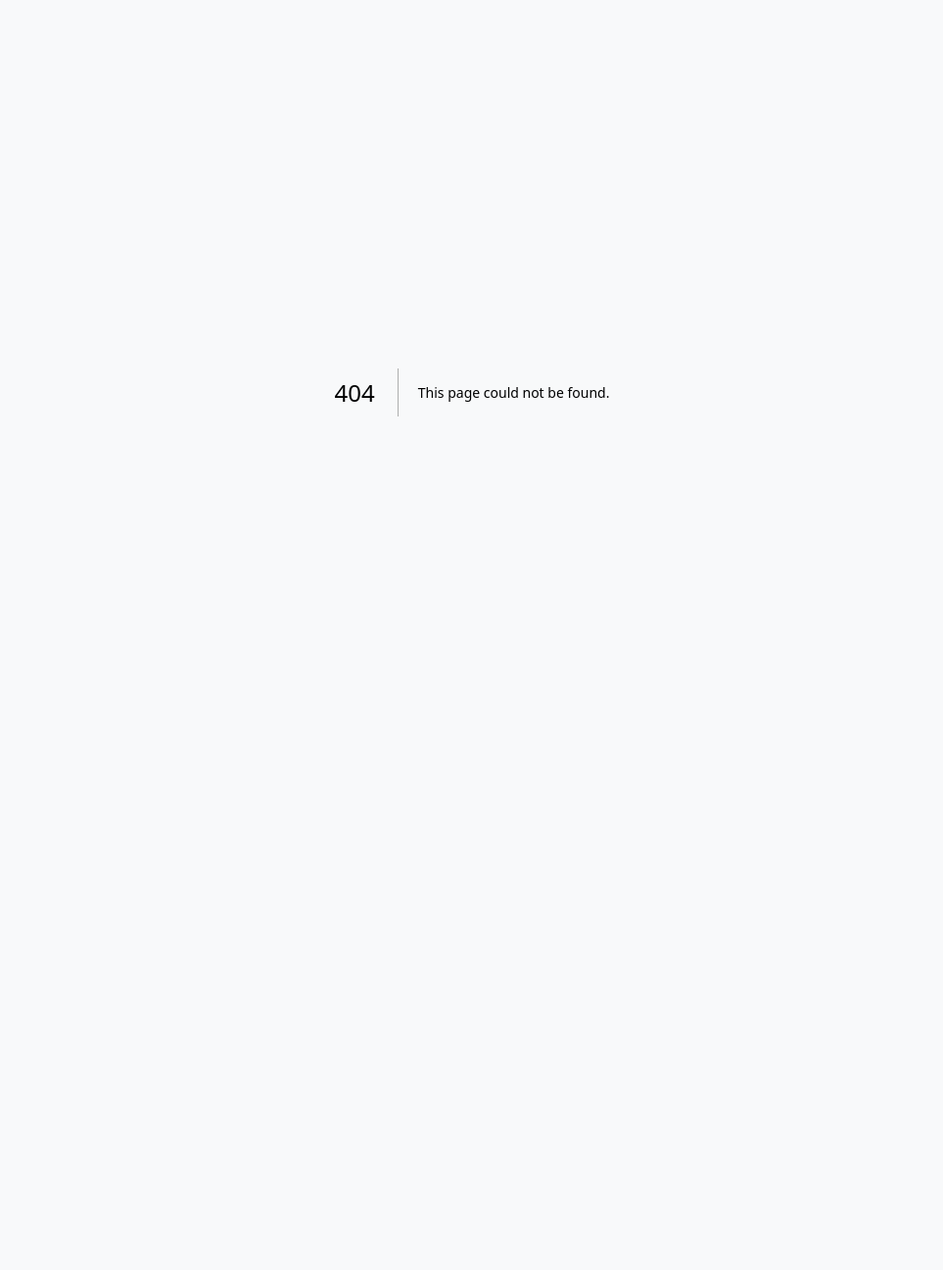
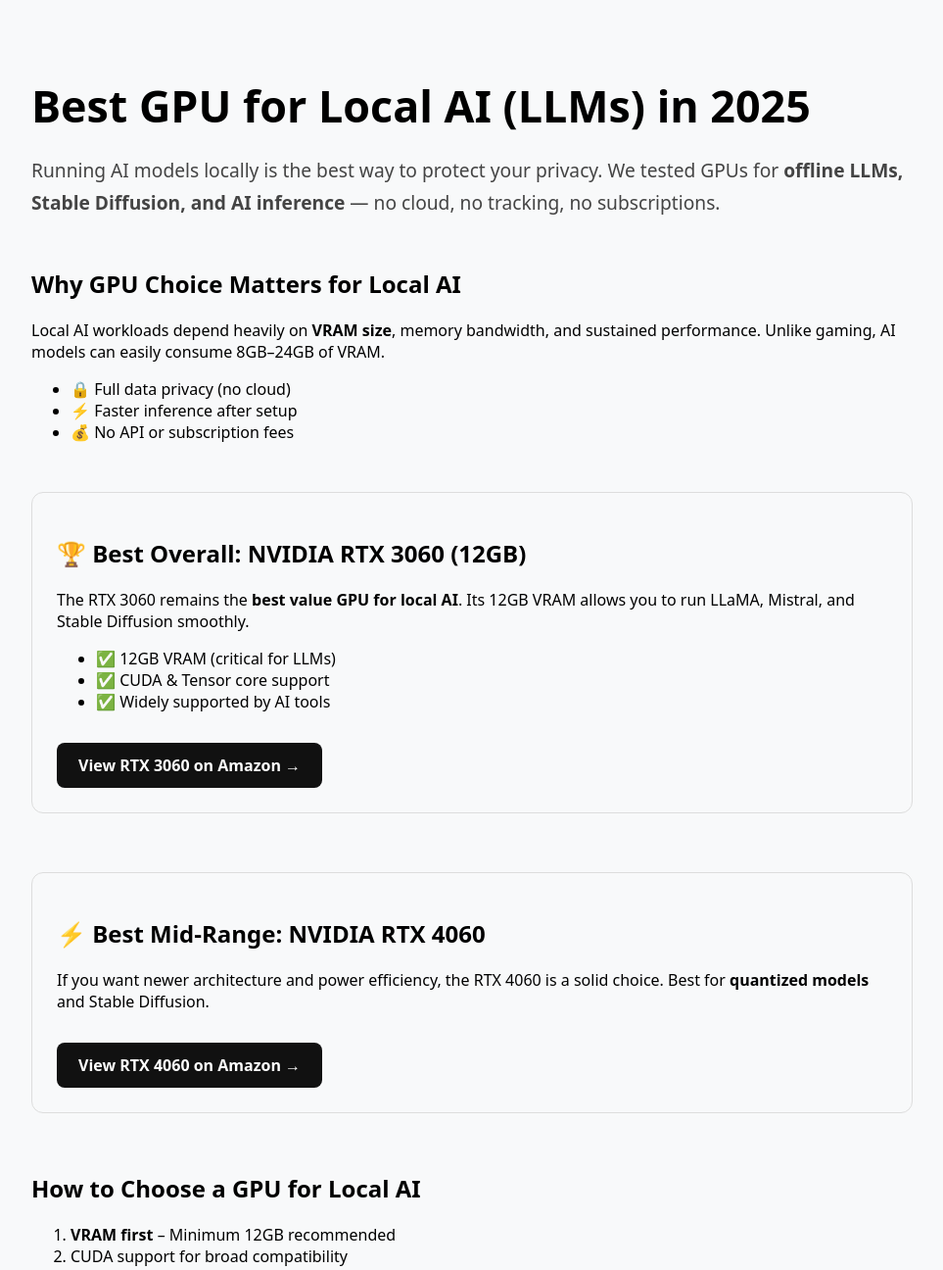
Before and after one commit to newsintech/agentic-edge-final, a Next.js app: page /reviews/best-gpu-for-local-ai in a window 1280 px wide. Before the commit this address had no page. Shown: the top 1296 px of the page at 98% size, without its empty margins (158-1121 px from the left). Before the commit the page ends 800 px from the top, so only its background shows below. Built offline with nearby package versions, Linux system fonts and the light colour scheme.

Commit message:
Create page.tsx

```diff
--- /dev/null
+++ b/app/reviews/best-gpu-for-local-ai/page.tsx
@@ -0,0 +1,133 @@
+// app/reviews/best-gpu-for-local-ai/page.tsx
+
+import type { Metadata } from 'next';
+
+export const metadata: Metadata = {
+  title: 'Best GPU for Local AI (LLMs) in 2025 – Private & Offline',
+  description:
+    'Looking to run LLaMA, Mistral, or other AI models locally? We tested the best GPUs for private, offline AI workloads. No cloud. No tracking.',
+  keywords: [
+    'best gpu for local ai',
+    'best gpu for llm',
+    'run ai locally gpu',
+    'offline ai hardware',
+    'privacy focused ai pc'
+  ],
+};
+
+function amazonLink(asin: string) {
+  // REAL Amazon OneLink compatible URL
+  return `https://www.amazon.com/dp/${asin}?tag=agenticedge-20`;
+}
+
+export default function BestGPUForLocalAIPage() {
+  return (
+    <main style={{ maxWidth: '900px', margin: '0 auto', padding: '40px 20px', fontFamily: 'system-ui, sans-serif' }}>
+
+      {/* HERO */}
+      <section style={{ marginBottom: '50px' }}>
+        <h1 style={{ fontSize: '2.8rem', fontWeight: '800', marginBottom: '20px' }}>
+          Best GPU for Local AI (LLMs) in 2025
+        </h1>
+        <p style={{ fontSize: '1.2rem', color: '#444', lineHeight: '1.7' }}>
+          Running AI models locally is the best way to protect your privacy.
+          We tested GPUs for <strong>offline LLMs, Stable Diffusion, and AI inference</strong> —
+          no cloud, no tracking, no subscriptions.
+        </p>
+      </section>
+
+      {/* WHY LOCAL AI */}
+      <section style={{ marginBottom: '50px' }}>
+        <h2>Why GPU Choice Matters for Local AI</h2>
+        <p>
+          Local AI workloads depend heavily on <strong>VRAM size</strong>, memory bandwidth,
+          and sustained performance. Unlike gaming, AI models can easily consume
+          8GB–24GB of VRAM.
+        </p>
+        <ul>
+          <li>🔒 Full data privacy (no cloud)</li>
+          <li>⚡ Faster inference after setup</li>
+          <li>💰 No API or subscription fees</li>
+        </ul>
+      </section>
+
+      {/* GPU #1 */}
+      <section style={{ marginBottom: '60px', padding: '25px', border: '1px solid #ddd', borderRadius: '12px' }}>
+        <h2>🏆 Best Overall: NVIDIA RTX 3060 (12GB)</h2>
+        <p>
+          The RTX 3060 remains the <strong>best value GPU for local AI</strong>.
+          Its 12GB VRAM allows you to run LLaMA, Mistral, and Stable Diffusion smoothly.
+        </p>
+        <ul>
+          <li>✅ 12GB VRAM (critical for LLMs)</li>
+          <li>✅ CUDA & Tensor core support</li>
+          <li>✅ Widely supported by AI tools</li>
+        </ul>
+
+        <a
+          href={amazonLink('B08W8DGK3X')}
+          target="_blank"
+          rel="noopener noreferrer"
+          style={{
+            display: 'inline-block',
+            marginTop: '15px',
+            padding: '12px 22px',
+            background: '#111',
+            color: 'white',
+            borderRadius: '8px',
+            textDecoration: 'none',
+            fontWeight: '600'
+          }}
+        >
+          View RTX 3060 on Amazon →
+        </a>
+      </section>
+
+      {/* GPU #2 */}
+      <section style={{ marginBottom: '60px', padding: '25px', border: '1px solid #ddd', borderRadius: '12px' }}>
+        <h2>⚡ Best Mid-Range: NVIDIA RTX 4060</h2>
+        <p>
+          If you want newer architecture and power efficiency, the RTX 4060 is a solid choice.
+          Best for <strong>quantized models</strong> and Stable Diffusion.
+        </p>
+
+        <a
+          href={amazonLink('B0C5C5ZKLC')}
+          target="_blank"
+          rel="noopener noreferrer"
+          style={{
+            display: 'inline-block',
+            marginTop: '15px',
+            padding: '12px 22px',
+            background: '#111',
+            color: 'white',
+            borderRadius: '8px',
+            textDecoration: 'none',
+            fontWeight: '600'
+          }}
+        >
+          View RTX 4060 on Amazon →
+        </a>
+      </section>
+
+      {/* BUYING GUIDE */}
+      <section style={{ marginBottom: '60px' }}>
+        <h2>How to Choose a GPU for Local AI</h2>
+        <ol>
+          <li><strong>VRAM first</strong> – Minimum 12GB recommended</li>
+          <li>CUDA support for broad compatibility</li>
+          <li>Good cooling for sustained workloads</li>
+        </ol>
+      </section>
+
+      {/* TRANSPARENCY */}
+      <section style={{ fontSize: '0.9rem', color: '#666', borderTop: '1px solid #eee', paddingTop: '20px' }}>
+        <p>
+          <strong>Transparency:</strong> AgenticEdge is independently funded.
+          If you purchase through our links, we may earn a small commission at no extra cost to you.
+          This supports open benchmarking and privacy-focused research.
+        </p>
+      </section>
+    </main>
+  );
+}
```
